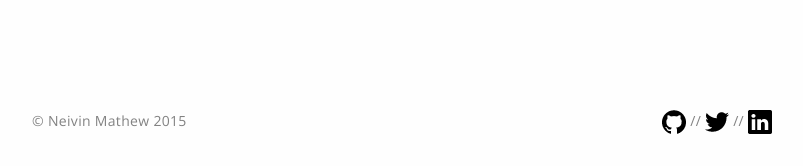
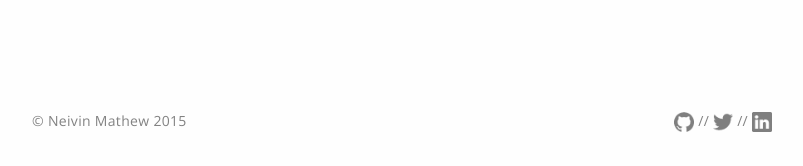
Before and after one commit to neivin/neivin.github.io, a Jekyll site: the page built from index.html, in a window 1280 px wide. Shown: the part 731-897 px from the top of the page, without its empty margins (238-1041 px from the left). Built offline with Jekyll 4.4.1, drawn with Linux system fonts in a browser that asks for light colours.

Commit message:
:zap::zap: Fixing icon paths :zap::zap:

```diff
--- a/_includes/footer.html
+++ b/_includes/footer.html
@@ -7,7 +7,8 @@
 	-->
 
     <div class="post-meta leftfl bot">© Neivin Mathew 2015</div>
-    <div class="post-meta rightfl bot"><a href="https://github.com/neivin"><img src="images/github_icon.png"></a> // <a href="http://twitter.com/neivinM"><img src="images/twitter_icon.png"></a> // <a href="twitter.com/neivinM"><img src="images/linkedin_icon.png"></a></div>
+    <div class="post-meta rightfl bot">
+    <a href="https://github.com/neivin"><img class="smico" src="/images/github_icon.png"/></a> // <a href="http://twitter.com/neivinM"><img class="smico" src="/images/twitter_icon.png"/></a> // <a class="smico" href="twitter.com/neivinM"><img src="/images/linkedin_icon.png"/></a></div>
   </div>
 
 </footer>
--- a/_sass/_layout.scss
+++ b/_sass/_layout.scss
@@ -41,9 +41,19 @@
 
 }
 
+.smico{
+    opacity: 0.5;
+    display: inline-block;
+    width: 20px;
+    height: 20px;
+
+    &:hover {
+        opacity: 1;
+    }
+}
+
 #logo{
     height: 45px;
-
 }
 
 .page-link {
```
